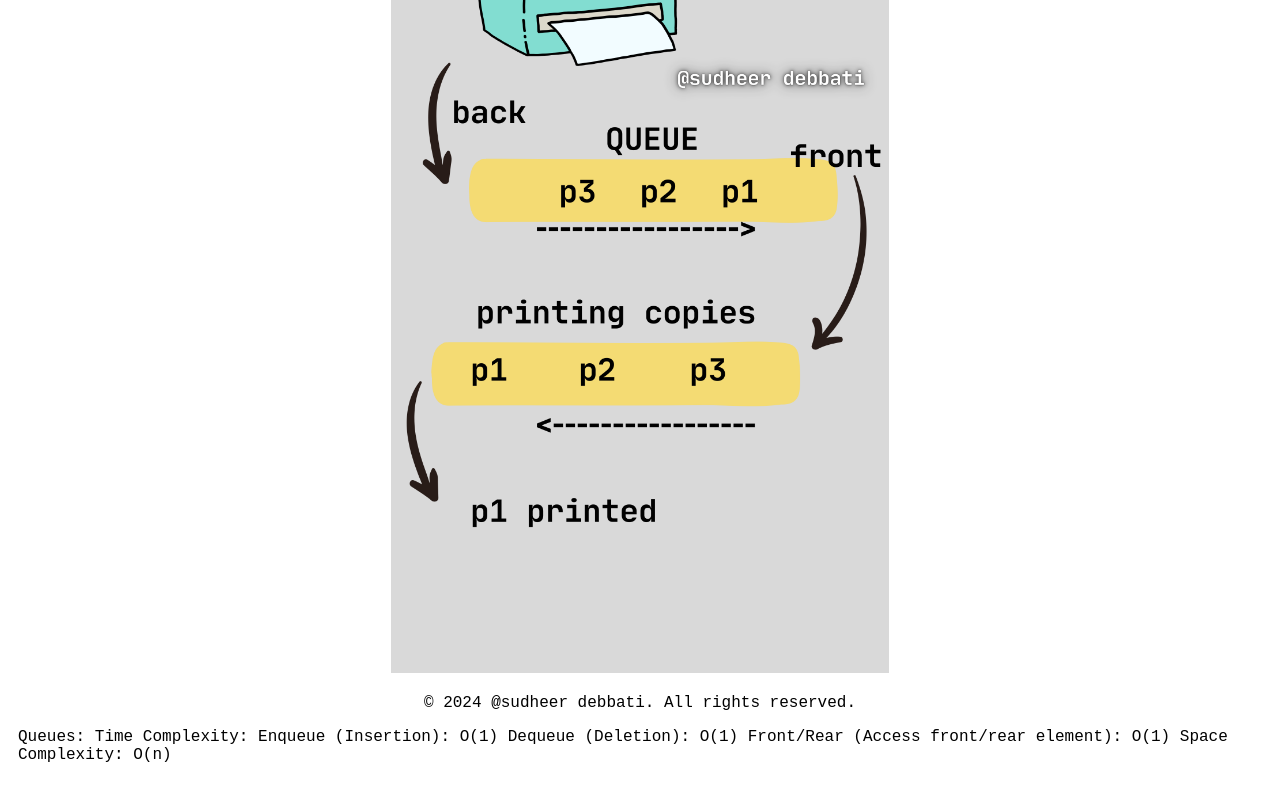
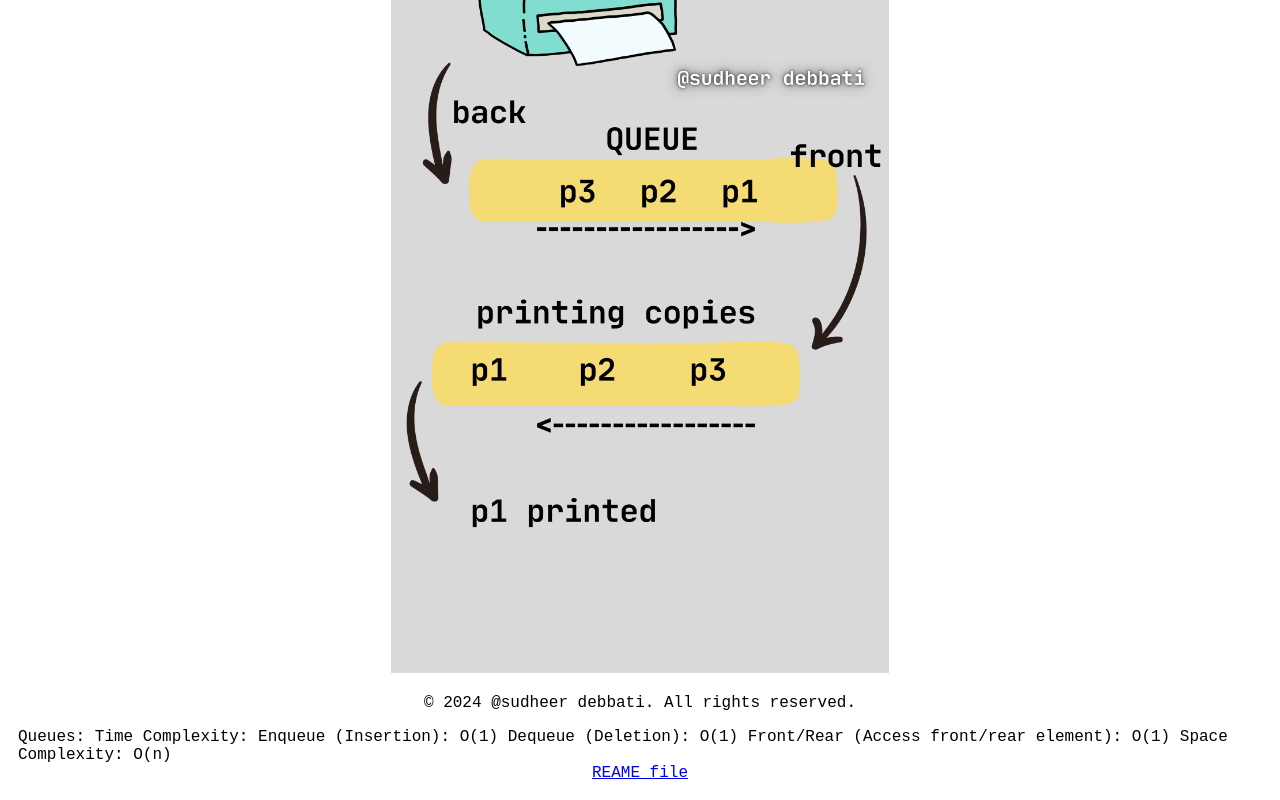
Before and after one commit to Debbatisudheer/Queue, a plain HTML site: page index.html in a window 1280 px wide. Shown: the part 605-1405 px from the top of the page. Drawn offline with Linux system fonts and the light colour scheme; a small style sheet from the web is missing.

Commit message:
Update index.html

```diff
--- a/index.html
+++ b/index.html
@@ -155,5 +155,8 @@
         Dequeue (Deletion): O(1)
         Front/Rear (Access front/rear element): O(1)
     Space Complexity: O(n)
+
+    <a href="https://github.com/Debbatisudheer/Queue/blob/master/README.md">REAME file </a>
+
 </body>
 </html>
```
